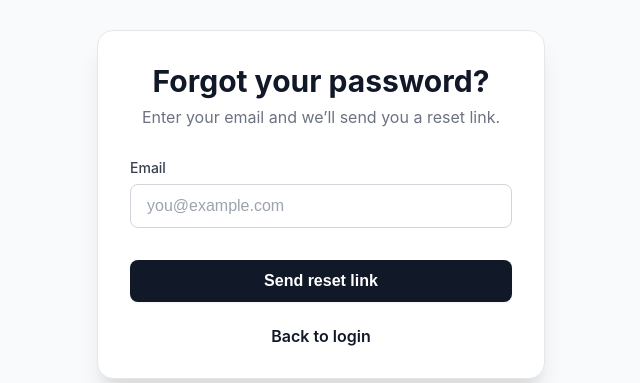
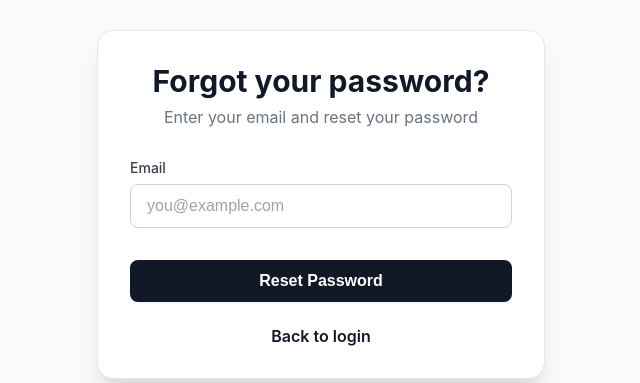
Before and after one commit to swe-students-fall2025/2-web-app-yay, a Flask app: page /forgot in a window 1280 px wide. Shown: the part 196-579 px from the top of the page, without its empty margins (319-959 px from the left). Run offline with Flask 3, Linux system fonts and the light colour scheme.

Commit message:
clean up forgot password

```diff
--- a/templates/forgot.html
+++ b/templates/forgot.html
@@ -14,7 +14,7 @@
   <div class="auth-container">
     <div class="auth-header">
       <h1>Forgot your password?</h1>
-      <p>Enter your email and we’ll send you a reset link.</p>
+      <p>Enter your email and reset your password</p>
     </div>
 
     {% with messages = get_flashed_messages(with_categories=true) %}
@@ -32,7 +32,7 @@
         <label for="fEmail">Email</label>
         <input id="fEmail" name="email" type="email" required placeholder="you@example.com">
       </div>
-      <button type="submit" class="btn-submit">Send reset link</button>
+      <button type="submit" class="btn-submit">Reset Password</button>
     </form>
 
     <div class="auth-footer"><a href="{{ url_for('login') }}">Back to login</a></div>
```
